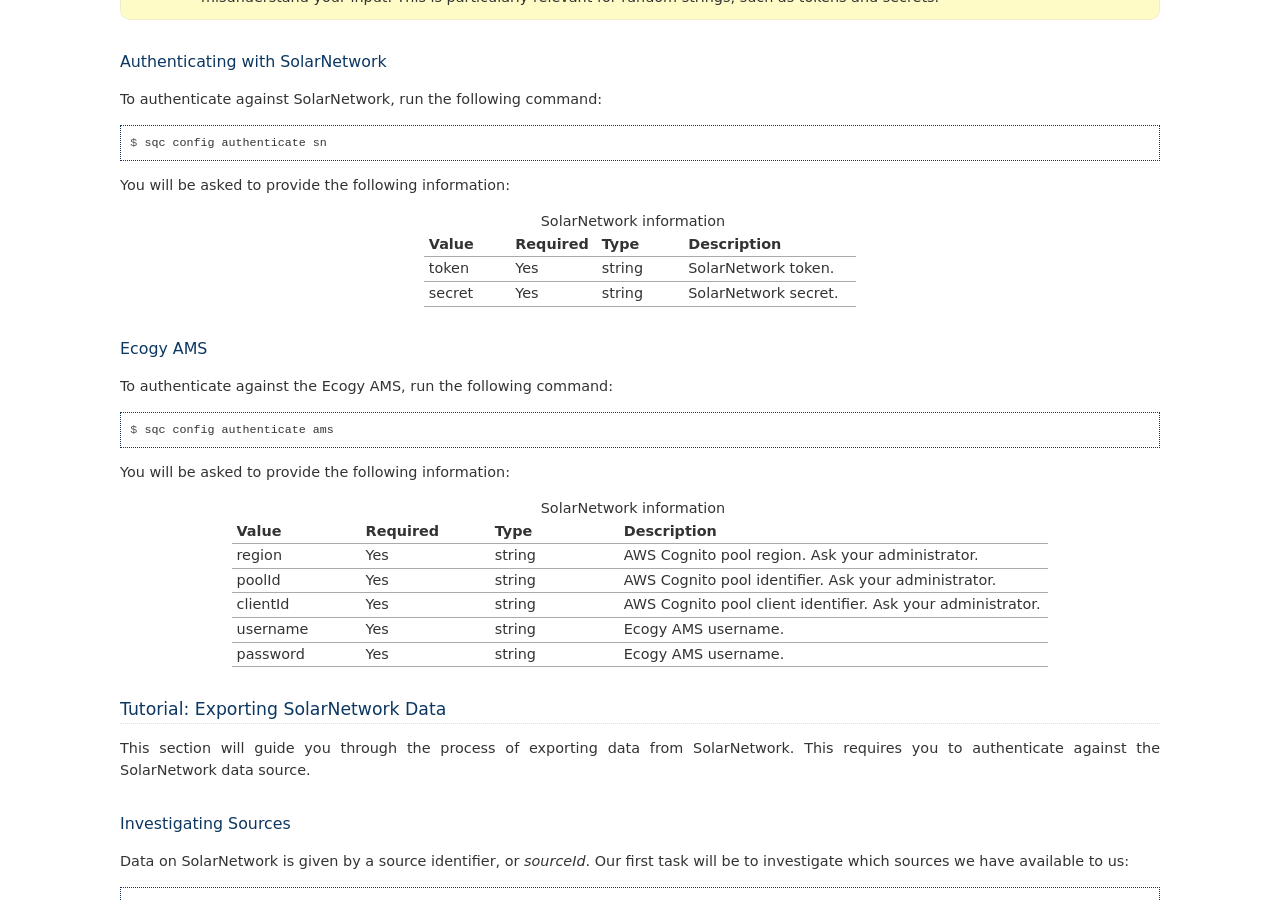
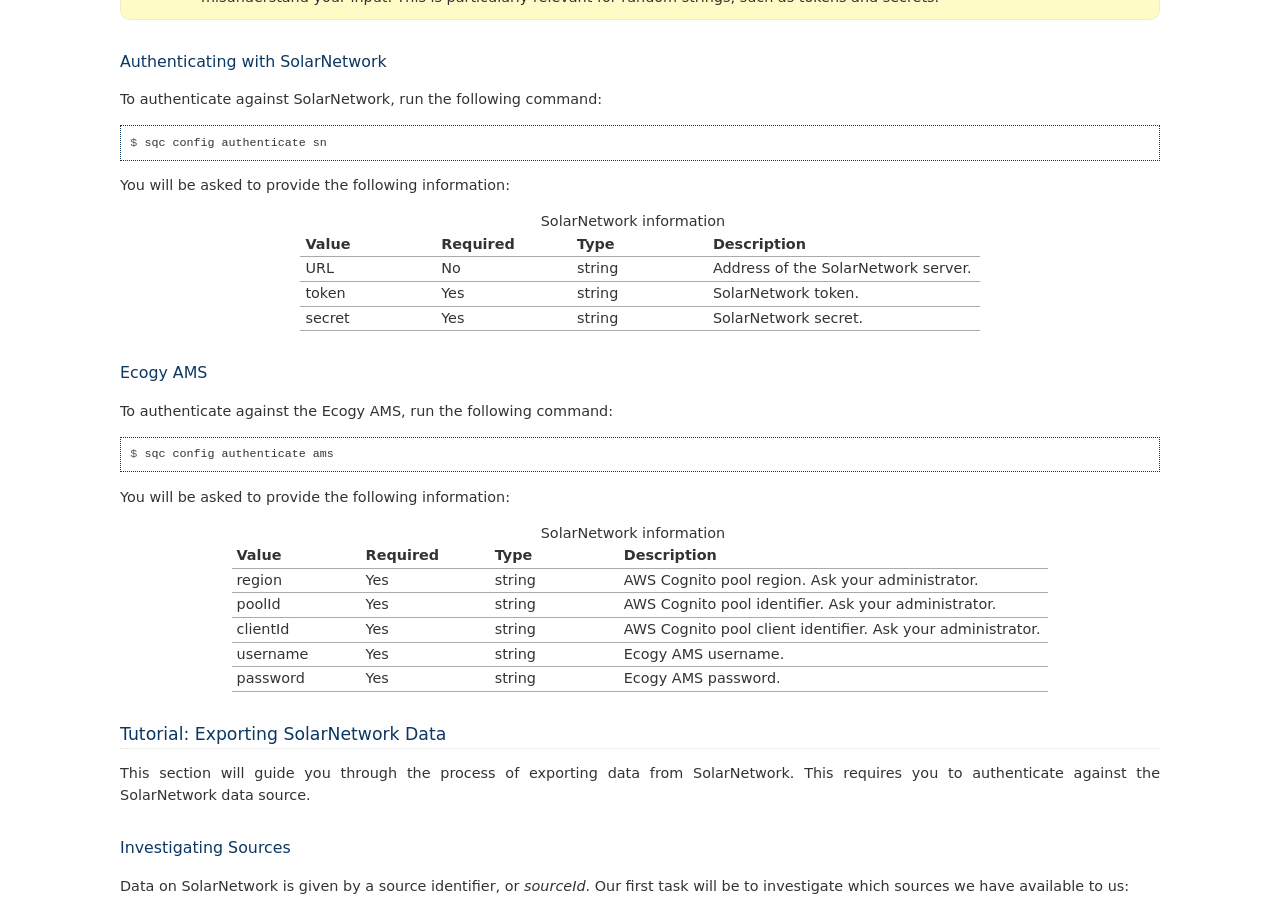
Before and after one commit to ecogyenergy/solarquant, a Sphinx documentation site: the page built from docs/gettingstarted.rst, in a window 1280 px wide and 900 px high, scrolled down 1832 px. Built offline with Sphinx 7.4.7, drawn with Linux system fonts in a browser that asks for light colours.

```diff
--- a/docs/gettingstarted.rst
+++ b/docs/gettingstarted.rst
@@ -124,6 +124,10 @@ You will be asked to provide the following information:
      - Required
      - Type
      - Description
+   * - URL
+     - No
+     - string
+     - Address of the SolarNetwork server.
    * - token
      - Yes
      - string
@@ -171,7 +175,7 @@ You will be asked to provide the following information:
    * - password
      - Yes
      - string
-     - Ecogy AMS username.
+     - Ecogy AMS password.
 
 Tutorial: Exporting SolarNetwork Data
 -------------------------------------
```
Also changed, not shown: 1 other file.
